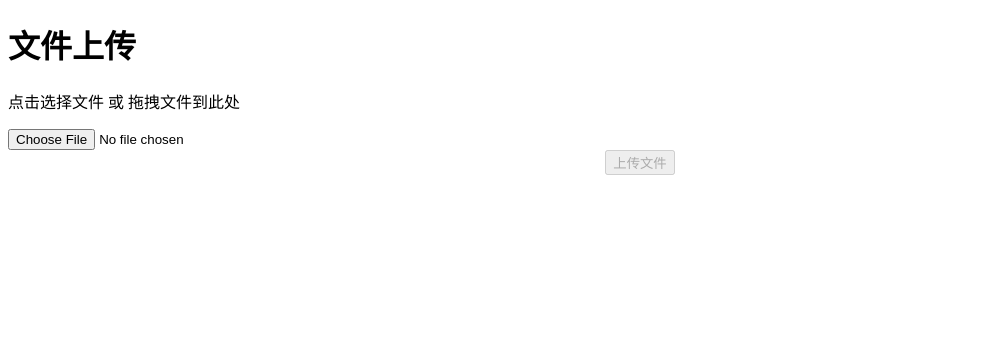
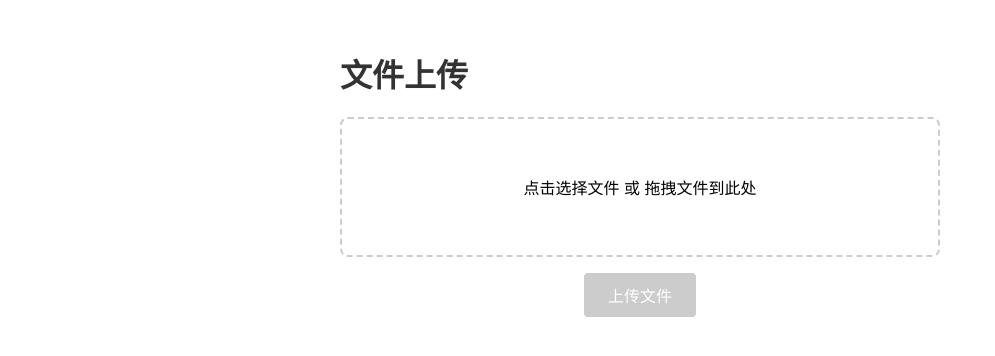
Before and after one commit to wuhulamb/collect-homework, a website: page public/index.html in a window 1280 px wide. Shown: the whole page, without its empty margins (0-995 px from the left). Drawn offline with Linux system fonts and the light colour scheme; the site is published under a folder, as on GitHub Pages, so addresses that start at the root find nothing.

Commit message:
add nginx-upload.conf & fix file path

```diff
--- a/public/index.html
+++ b/public/index.html
@@ -4,7 +4,7 @@
   <meta charset="UTF-8">
   <meta name="viewport" content="width=device-width, initial-scale=1.0">
   <title>文件上传</title>
-  <link rel="stylesheet" href="/style.css">
+  <link rel="stylesheet" href="style.css">
 </head>
 <body>
   <h1>文件上传</h1>
@@ -18,6 +18,6 @@
   </div>
   <div id="status"></div>
 
-  <script src="/upload.js"></script>
+  <script src="upload.js"></script>
 </body>
 </html>
--- a/public/upload.js
+++ b/public/upload.js
@@ -52,7 +52,7 @@ submitBtn.addEventListener('click', async () => {
   showStatus('', '上传中...');
 
   try {
-    const res = await fetch('/upload', {
+    const res = await fetch('upload', {
       method: 'POST',
       body: formData,
     });
```
Also changed, not shown: 1 other file.
